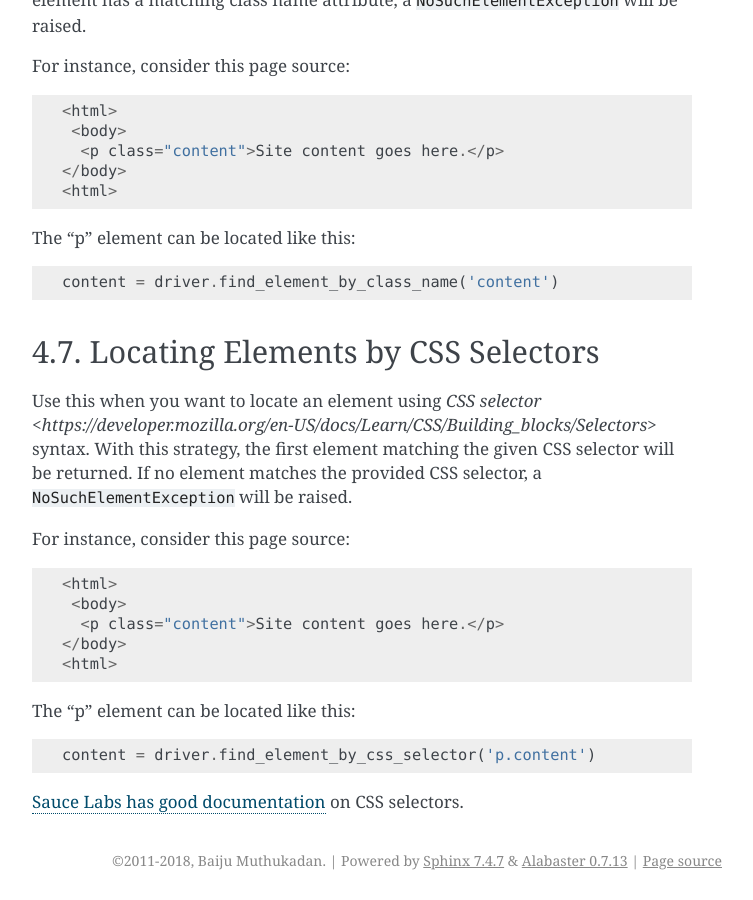
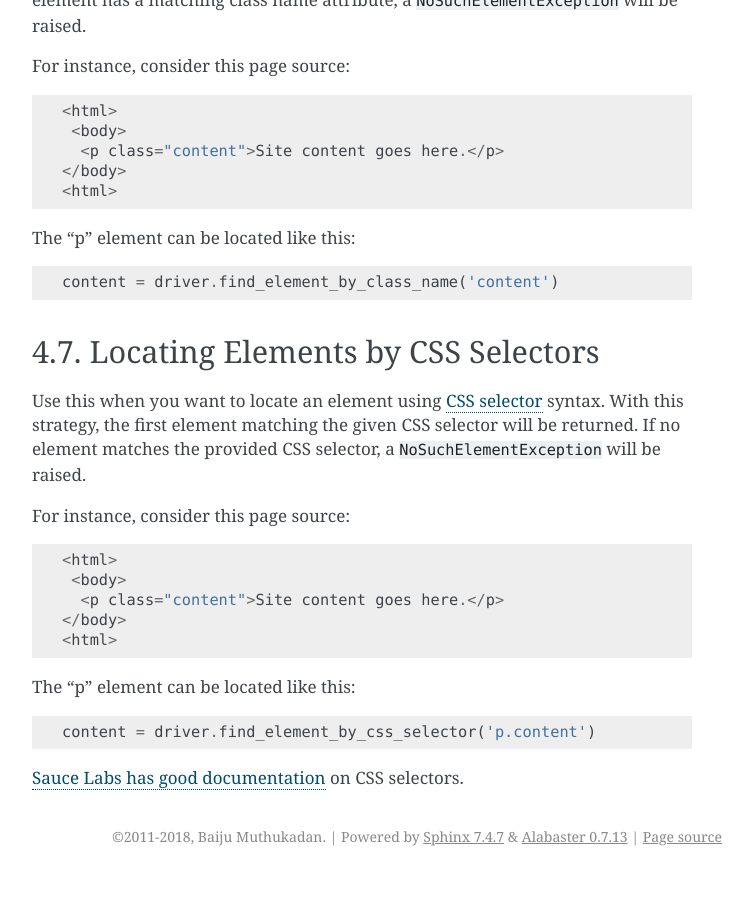
Before and after one commit to baijum/selenium-python, a Sphinx documentation site: the page built from source/locating-elements.rst, in a window 1280 px wide and 900 px high, scrolled down 5058 px. Shown: the whole window, without its empty margins (388-1141 px from the left). Built offline with Sphinx 7.4.7, drawn with Linux system fonts in a browser that asks for light colours; after the commit the page ends 5934 px from its top, so only the background shows below that.

Commit message:
Fix typo

```diff
--- a/source/locating-elements.rst
+++ b/source/locating-elements.rst
@@ -273,7 +273,7 @@ Locating Elements by CSS Selectors
 ~~~~~~~~~~~~~~~~~~~~~~~~~~~~~~~~~~
 
 Use this when you want to locate an element using `CSS selector
-<https://developer.mozilla.org/en-US/docs/Learn/CSS/Building_blocks/Selectors>`
+<https://developer.mozilla.org/en-US/docs/Learn/CSS/Building_blocks/Selectors>`_
 syntax.  With this strategy, the first element matching the given CSS selector
 will be returned.  If no element matches the provided CSS selector, a
 ``NoSuchElementException`` will be raised.
```
